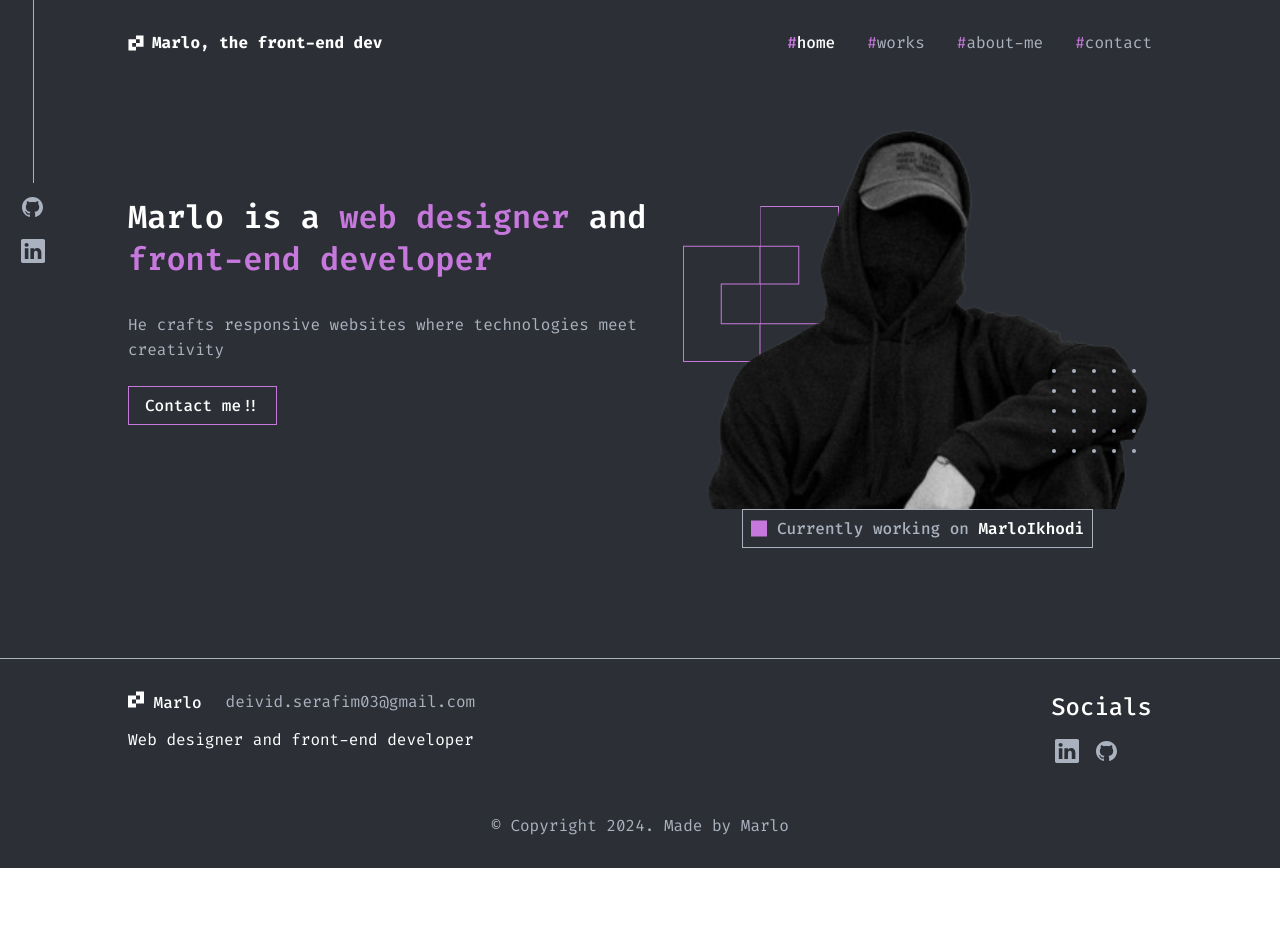
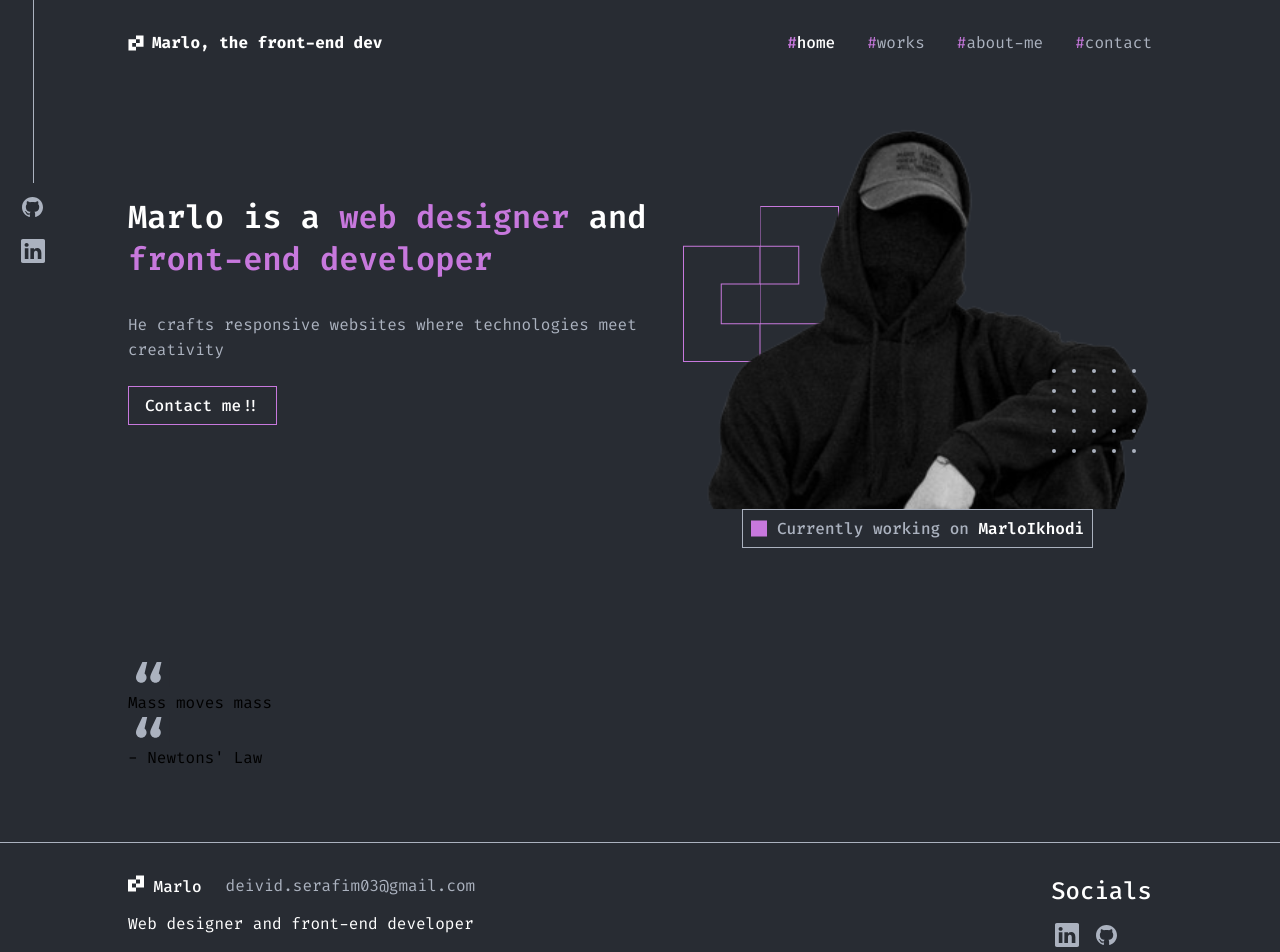
Before and after one commit to MarloIkhodi/portfolio-react, a React (Create React App) app: page / in a window 1280 px wide. Shown: the top 952 px of the page. Before the commit the page ends 868 px from the top, so only its background shows below. Built offline with nearby package versions, Linux system fonts and the light colour scheme; no server answers.

Commit message:
wip quote

```diff
--- a/src/components/aside-media/aside.module.css
+++ b/src/components/aside-media/aside.module.css
@@ -4,7 +4,7 @@
     --purple-color: #C778DD;
     --white-color: #FFFFFF;
     --gray-color: #ABB2BF;
-    --background-color: #2C3036;
+    --background-color: #282C33;
 }
 
 .asideMedia {
--- a/src/components/footer/footer.module.css
+++ b/src/components/footer/footer.module.css
@@ -4,14 +4,14 @@
     --purple-color: #C778DD;
     --white-color: #FFFFFF;
     --gray-color: #ABB2BF;
-    --background-color: #2C3036;
+    --background-color: #282C33;
 }
 
 .portfolioContainer {
     background-color: var(--background-color);
     display: flex;
     flex-direction: row;
-    border-top: 1px solid #ABB2BF;
+    border-top: 1px solid var(--gray-color);
     font-family: "Fira Code", monospace;
 }
 
--- a/src/components/header/header.module.css
+++ b/src/components/header/header.module.css
@@ -4,7 +4,7 @@
     --purple-color: #C778DD;
     --white-color: #FFFFFF;
     --gray-color: #ABB2BF;
-    --background-color: #2C3036;
+    --background-color: #282C33;
 }
 
 .portfolioContainer {
--- a/src/components/hero/hero.module.css
+++ b/src/components/hero/hero.module.css
@@ -4,7 +4,7 @@
     --purple-color: #C778DD;
     --white-color: #FFFFFF;
     --gray-color: #ABB2BF;
-    --background-color: #2C3036;
+    --background-color: #282C33;
 }
 
 .portfolioContainer {
--- a/src/components/quote/index.jsx
+++ b/src/components/quote/index.jsx
@@ -2,5 +2,18 @@ import styles from "./quote.module.css";
 import { Quotation } from "../../assets/images";
 
 export default function Quote() {
-  return <div className={styles.quoteContainer}></div>;
+  return (
+    <div className={styles.portfolioContainer}>
+      <aside className={styles.asideContainer}>
+        <div>
+          <img src={Quotation} alt="Quotes" />
+          <p>Mass moves mass</p>
+          <img src={Quotation} alt="Quotes" />
+        </div>
+        <div>
+          <p>- Newtons' Law</p>
+        </div>
+      </aside>
+    </div>
+  );
 }
--- a/src/components/quote/quote.module.css
+++ b/src/components/quote/quote.module.css
@@ -4,5 +4,19 @@
     --purple-color: #C778DD;
     --white-color: #FFFFFF;
     --gray-color: #ABB2BF;
-    --background-color: #2C3036;
+    --background-color: #282C33;
 }
+
+.portfolioContainer {
+    background-color: var(--background-color);
+    display: flex;
+    flex-direction: column;
+    font-family: "Fira Code", monospace;
+}
+
+.asideContainer {
+    width: 1024px;
+    padding-bottom: 74px;
+    height: auto;
+    margin: 0px auto;
+}
--- a/src/pages/about/about.module.css
+++ b/src/pages/about/about.module.css
@@ -4,5 +4,5 @@
     --purple-color: #C778DD;
     --white-color: #FFFFFF;
     --gray-color: #ABB2BF;
-    --background-color: #2C3036;
+    --background-color: #282C33;
 }
--- a/src/pages/contact/contact.module.css
+++ b/src/pages/contact/contact.module.css
@@ -4,5 +4,5 @@
     --purple-color: #C778DD;
     --white-color: #FFFFFF;
     --gray-color: #ABB2BF;
-    --background-color: #2C3036;
+    --background-color: #282C33;
 }
--- a/src/pages/home/home.module.css
+++ b/src/pages/home/home.module.css
@@ -4,5 +4,5 @@
     --purple-color: #C778DD;
     --white-color: #FFFFFF;
     --gray-color: #ABB2BF;
-    --background-color: #2C3036;
+    --background-color: #282C33;
 }
--- a/src/pages/home/index.jsx
+++ b/src/pages/home/index.jsx
@@ -1,10 +1,11 @@
-import { Hero } from "../../components";
+import { Hero, Quote } from "../../components";
 import styles from "./home.module.css";
 
 export default function Home() {
   return (
     <div className={styles.homeContainer}>
       <Hero />
+      <Quote />
     </div>
   );
 }
--- a/src/pages/works/works.module.css
+++ b/src/pages/works/works.module.css
@@ -4,5 +4,5 @@
     --purple-color: #C778DD;
     --white-color: #FFFFFF;
     --gray-color: #ABB2BF;
-    --background-color: #2C3036;
+    --background-color: #282C33;
 }
```
Also changed, not shown: src/components/index.jsx (+5 -4 lines).
